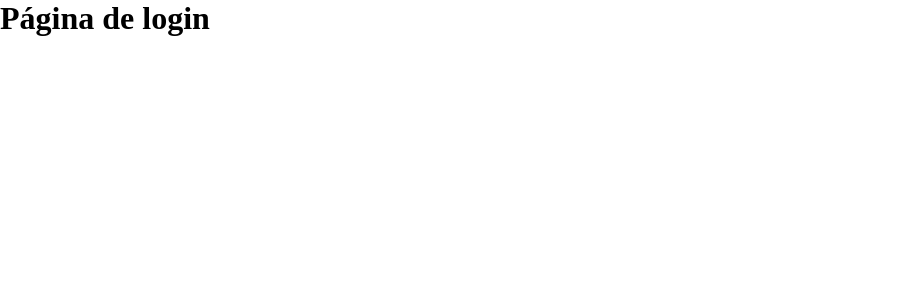
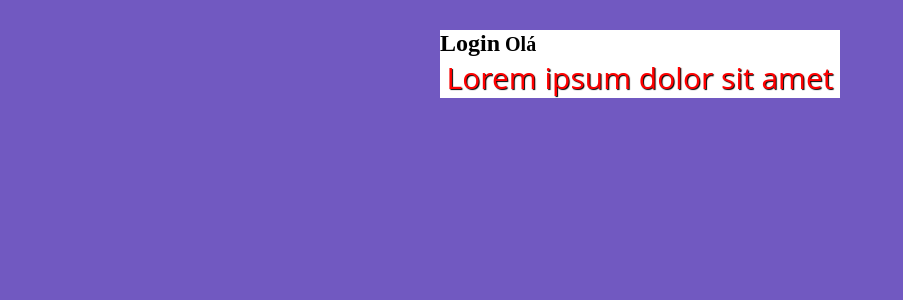
Before and after one commit to Luke0195/SchoolWeb, a React (Create React App) app: page / in a window 1280 px wide. Shown: the top 300 px of the page, without its empty margins (0-903 px from the left). Built offline with nearby package versions, Linux system fonts and the light colour scheme.

Commit message:
feat:  adicionando estlilo com o styled components no projeto

```diff
--- a/src/App.css
+++ /dev/null
@@ -1,12 +0,0 @@
-@import url('https://fonts.googleapis.com/css2?family=Open+Sans:wght@300;400;600;700&family=Poppins:wght@100;200;300;400;600;700&display=swap');
-
-*{
-  padding:0;
-  margin:0;
-  outline:0;
-  box-sizing: border-box;
-}
-
-html,body{
-  height: 100%;
-}
--- a/src/App.js
+++ b/src/App.js
@@ -1,8 +1,14 @@
 import React from 'react';
 
+import GlobalStyles from './styles/GlobalStyled';
+
 import LoginPage from './pages/Login';
-import './App.css';
 
 export default function App() {
-  return <LoginPage />;
+  return (
+    <>
+      <GlobalStyles />
+      <LoginPage />
+    </>
+  );
 }
--- a/src/pages/Login/index.js
+++ b/src/pages/Login/index.js
@@ -1,5 +1,15 @@
 import React from 'react';
+import { Container } from '../../styles/GlobalStyled';
+import { Title, Paragrafo } from './styled';
 
 export default function Login() {
-  return <h1> Página de login</h1>;
+  return (
+    <Container>
+      <Title>
+        Login
+        <small> Olá </small>
+      </Title>
+      <Paragrafo> Lorem ipsum dolor sit amet </Paragrafo>
+    </Container>
+  );
 }
--- a/src/pages/Login/styled.js
+++ b/src/pages/Login/styled.js
@@ -0,0 +1,11 @@
+import styled from 'styled-components';
+
+export const Title = styled.h1``;
+
+export const Paragrafo = styled.p`
+  color: red;
+  font-size: 30px;
+  font-family: 'Open Sans';
+  text-shadow: 1px 1px 1px black;
+  text-align: center;
+`;
--- /dev/null
+++ b/src/styles/GlobalStyled.js
@@ -0,0 +1,39 @@
+import styled, { createGlobalStyle } from 'styled-components';
+
+export default createGlobalStyle`
+*{
+  padding:0%;
+  margin:0;
+  outline:0;
+  box-sizing:border-box;
+}
+
+html, body, #root{
+  height: 100%;
+}
+
+body{
+  text-rendering:optimizeLegibility;
+  --webkit-font-smoothing: antialiased !important;
+  background-color: #7159c1;
+}
+
+button{
+  cursor: pointer;
+}
+
+a{
+ text-decoration: none;
+}
+
+ul{
+  list-style-type: none;
+}
+`;
+
+export const Container = styled.section`
+  width: 100%;
+  max-width: 400px;
+  background-color: #fff;
+  margin: 30px auto;
+`;
```
